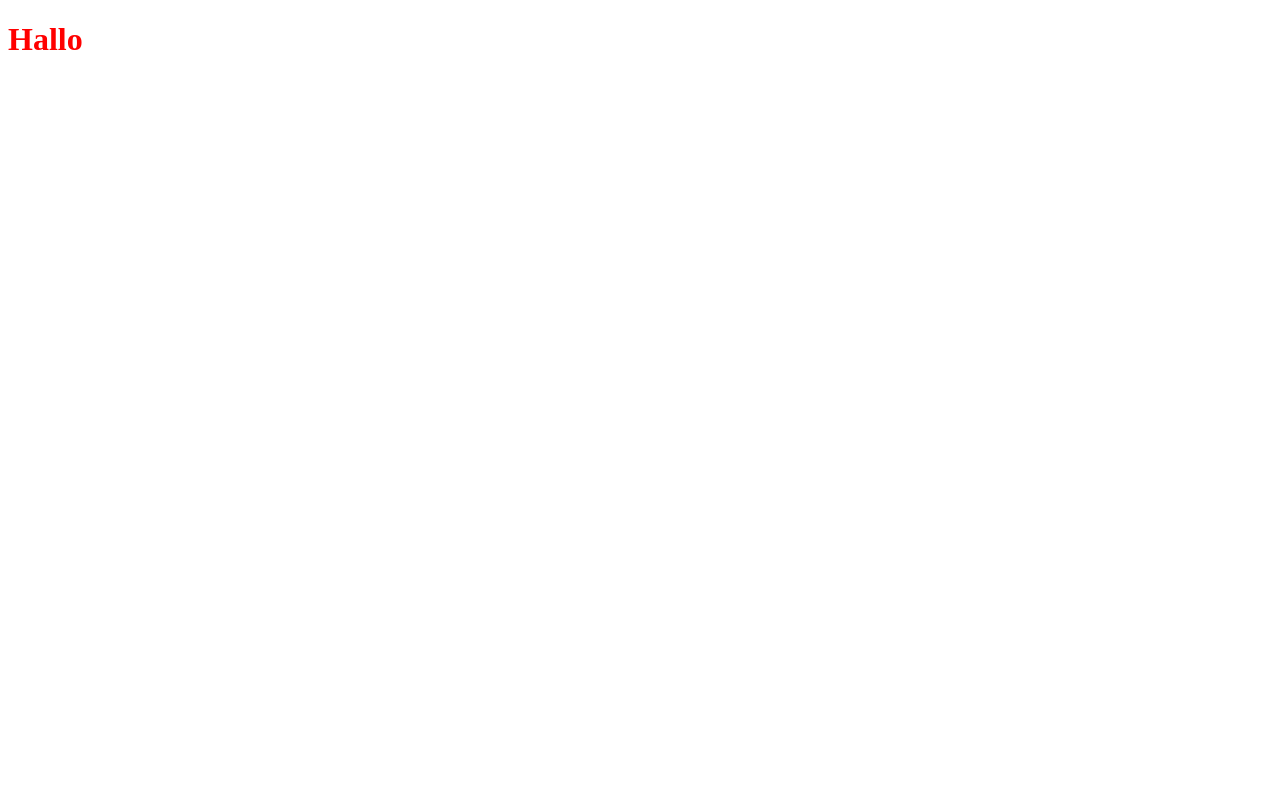
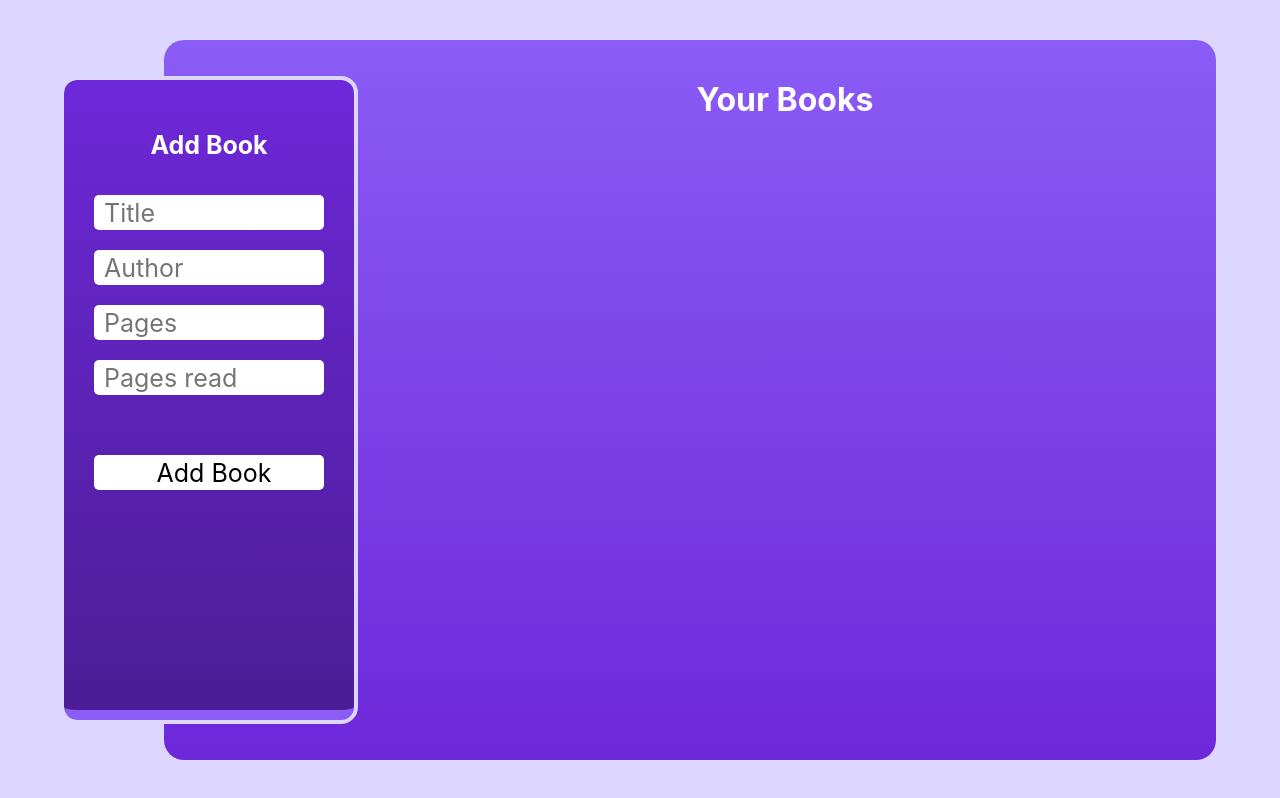
Before and after one commit to IncredibleRacoon/OdinLog, a plain HTML site: page odinProjects/bookLibrary/index.html in a window 1280 px wide. Drawn offline with Linux system fonts and the light colour scheme.

Commit message:
Add frontend, add form to add and create books

```diff
--- a/odinProjects/bookLibrary/index.html
+++ b/odinProjects/bookLibrary/index.html
@@ -9,6 +9,25 @@
     <script src="script.js" type="text/javascript"></script>
 </head>
 <body>
-    <h1>Hallo</h1>
+    <div id="menu">
+        <form>
+            <fieldset>
+                <legend>Add book</legend>
+                <h1 class="libTopic">Add Book</h1>
+                <input type="text" placeholder="Title" required id="titleInput">
+                <input type="text" placeholder="Author" required id="authorInput">
+                <input type="number" placeholder="Pages" required id="numberInput">
+                <input type="number" placeholder="Pages read" required id="numberReadInput">
+                <br>
+                <button type="button" onclick="addBookToLibrary()">Add Book</button>
+            </fieldset>
+        </form>
+        <div id="bookContainer">
+            <h1 class="libTopic">Your Books</h1>
+        </div>
+    </div>
+
+
+
 </body>
 </html>
--- a/odinProjects/bookLibrary/script.js
+++ b/odinProjects/bookLibrary/script.js
@@ -1,20 +1,30 @@
+var books = [];
 
 
-function Book(title, author, pages, readYetBool) {
+function Book(title, author, pages, pagesRead) {
     this.title = title;
     this.author = author;
     this.pages = pages;
-    this.readYetBool = readYetBool;
+    this.pagesRead = pagesRead;
 
-    this.info = () => {
-        let informationString = `${this.title} by ${this.author}, ` +
-                                 `${this.pages} pages, ` +
-                                 `${this.readYetBool? "read." : "not read yet."}`
-        return informationString;
+
+}
+
+function addBookToLibrary() {
+    let title = document.getElementById("titleInput").value;
+    let author = document.getElementById("authorInput").value;
+    let number = document.getElementById("numberInput").value;
+    let numberRead = document.getElementById("numberReadInput").value;
+    document.querySelector("form").reset();
+
+    books.push(new Book(title, author, number, numberRead));
+    redrawBooks();
+}
+
+function redrawBooks() {
+    for (let book of books) {
+        alert(book.title);
+
+
     }
 }
-
-
-let theHobbit = new Book("The Hobbit", "J.R.R. Tolkien", "295", false);
-
-console.log(theHobbit.info());
--- a/odinProjects/bookLibrary/style.css
+++ b/odinProjects/bookLibrary/style.css
@@ -1,3 +1,82 @@
-h1 {
-    color: red;
+* {
+    font-family: -apple-system, BlinkMacSystemFont, "Segoe UI", Roboto, Helvetica, Arial, sans-serif, "Apple Color Emoji", "Segoe UI Emoji", "Segoe UI Symbol";
+    margin: 0;
+    padding: 0;
 }
+body {
+    background-color: #ddd6fe;
+}
+legend {
+    opacity: 0;
+    margin: 0;
+}
+fieldset {
+    border: 0;
+    display: flex;
+    flex-direction: column;
+    gap: 20px;
+    height: 100%;
+}
+#menu {
+    box-sizing: border-box;
+    background: linear-gradient(#6d28d9, #4c1d95);
+    padding: 30px;
+    width: fit-content;
+    border-radius: 13px;
+    height: 80vh;
+    margin-top: 10vh;
+    border-bottom: 10px solid #8b5cf6;
+    position: relative;
+    margin-left: 5vw;
+    outline: 4px solid #ddd6fe;
+}
+form {
+    overflow: scroll;
+    height: 100%;
+}
+
+input, button {
+    box-sizing: border-box;
+    padding: 0;
+    margin: 0;
+    font-size: 25px;
+    width: 230px;
+    border: 0;
+    background-color: white;
+    border-radius: 5px;
+    height: 35px;
+    text-indent: 10px;
+}
+
+#bookContainer {
+    border-radius: 20px;
+    padding-top: 5vh;
+    padding-bottom: 5vh;
+    padding-left: 220px;
+    padding-right: 30px;
+    position: absolute;
+    height: 80vh;
+    width: calc(100vw - 350px - 10vw);
+    background: linear-gradient(#8b5cf6, #6d28d9);
+    top: -5vh;
+    left: 100px;
+    z-index: -2;
+}
+.libTopic {
+    margin: 0;
+    padding: 0;
+    color: white;
+    margin: auto;
+    text-align: center;
+}
+form .libTopic {
+    box-sizing: border-box;
+    padding: 0;
+    margin: 0;
+    font-size: 25px;
+    width: 230px;
+    border: 0;
+    border-radius: 5px;
+    height: 35px;
+    margin-bottom: 10px;
+}
```
